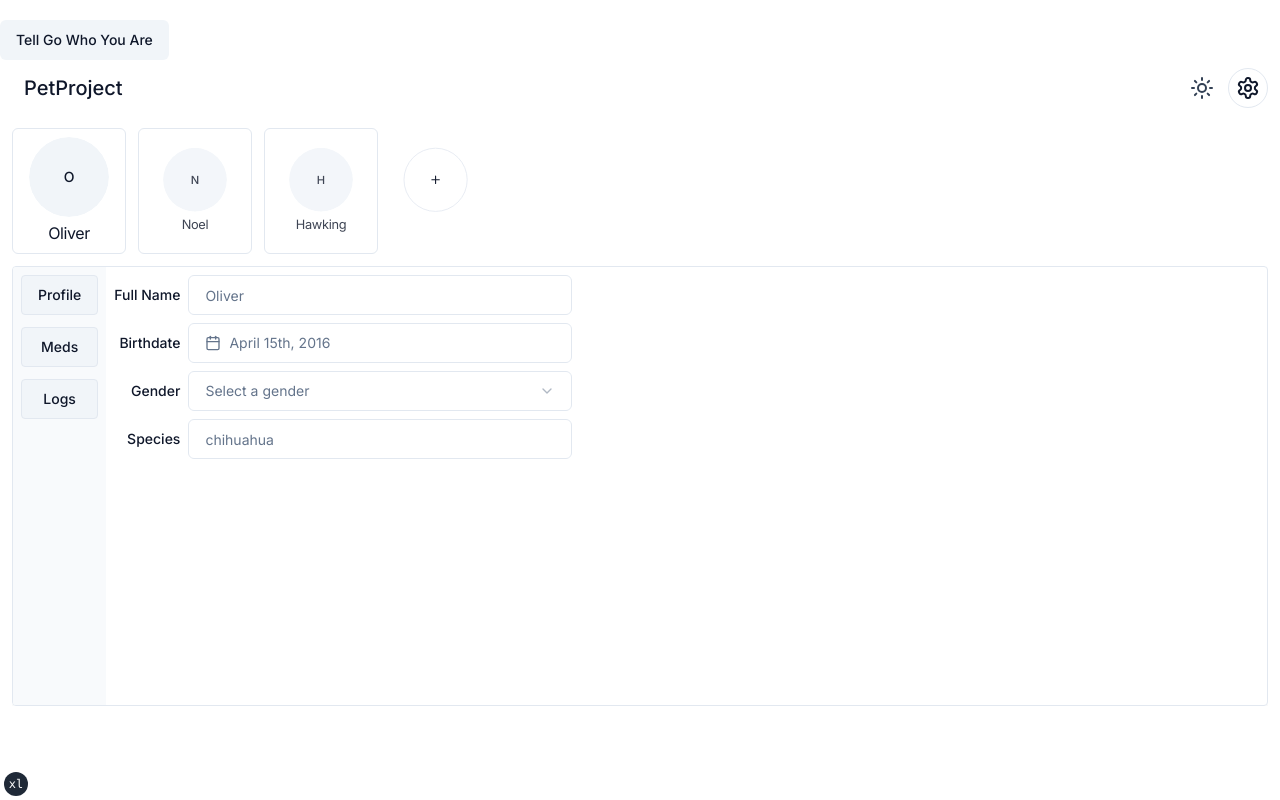
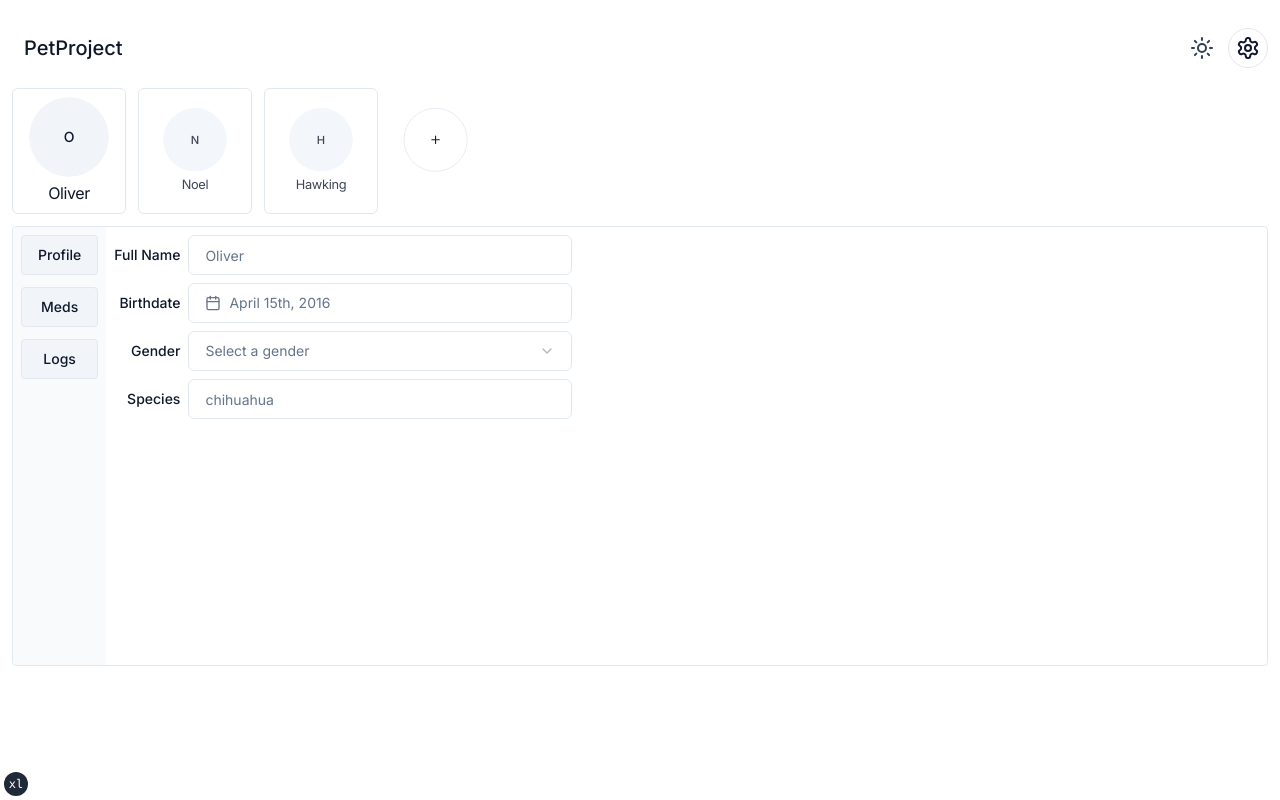
Before and after one commit to ozzyfromspace/pet-project, a Next.js app: page / in a window 1280 px wide. Built offline with nearby package versions, Linux system fonts and the light colour scheme; no server answers; sample sign-in values are in the browser's storage.

Commit message:
chore: remove gobutton

```diff
--- a/app/GoButton.tsx
+++ /dev/null
@@ -1,25 +0,0 @@
-"use client"
-
-import { useGoFetch } from "@/features/GoAuthProvider"
-
-import { Button } from "@/components/ui/button"
-
-const GoButton = () => {
-  const { gofetch } = useGoFetch()
-
-  async function getPets() {
-    const res = await gofetch("/pets")
-    const data = await res.json()
-    console.log(data)
-  }
-
-  return (
-    <div>
-      <Button variant="secondary" onClick={getPets}>
-        Tell Go Who You Are
-      </Button>
-    </div>
-  )
-}
-
-export default GoButton
--- a/app/page.tsx
+++ b/app/page.tsx
@@ -4,7 +4,6 @@ import MainHeader from "@/features/MainHeader"
 import { petBarMockData } from "@/features/PetBar/petBarMockData"
 import { getServerSession } from "next-auth"
 
-import GoButton from "./GoButton"
 import { authOptions } from "./api/auth/[...nextauth]/route"
 
 export default async function IndexPage() {
@@ -16,7 +15,6 @@ export default async function IndexPage() {
 
   return (
     <section className="pt-5">
-      <GoButton />
       <MainHeader />
       <PetBarDashboard pets={petBarMockData} />
     </section>
```
